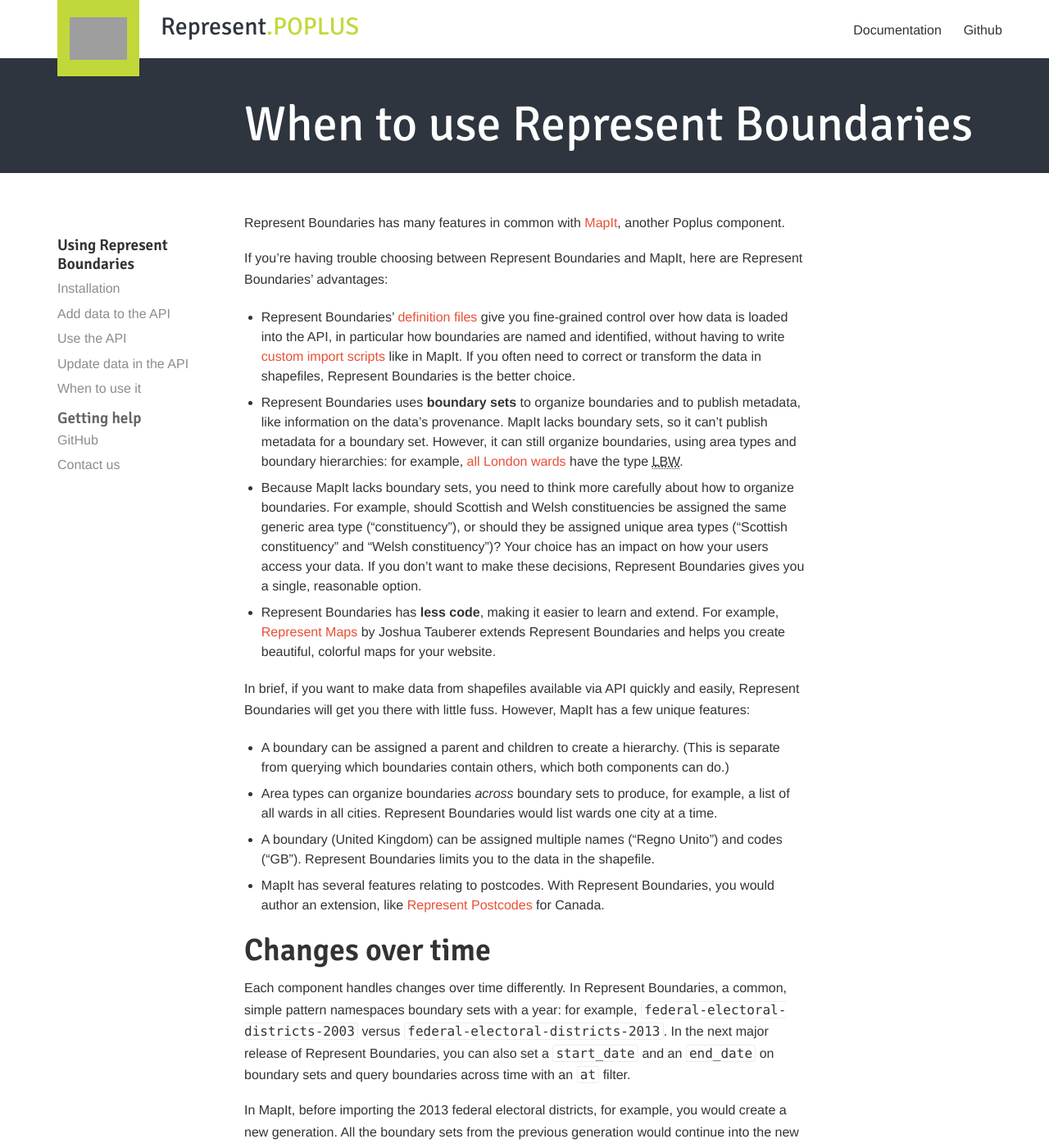
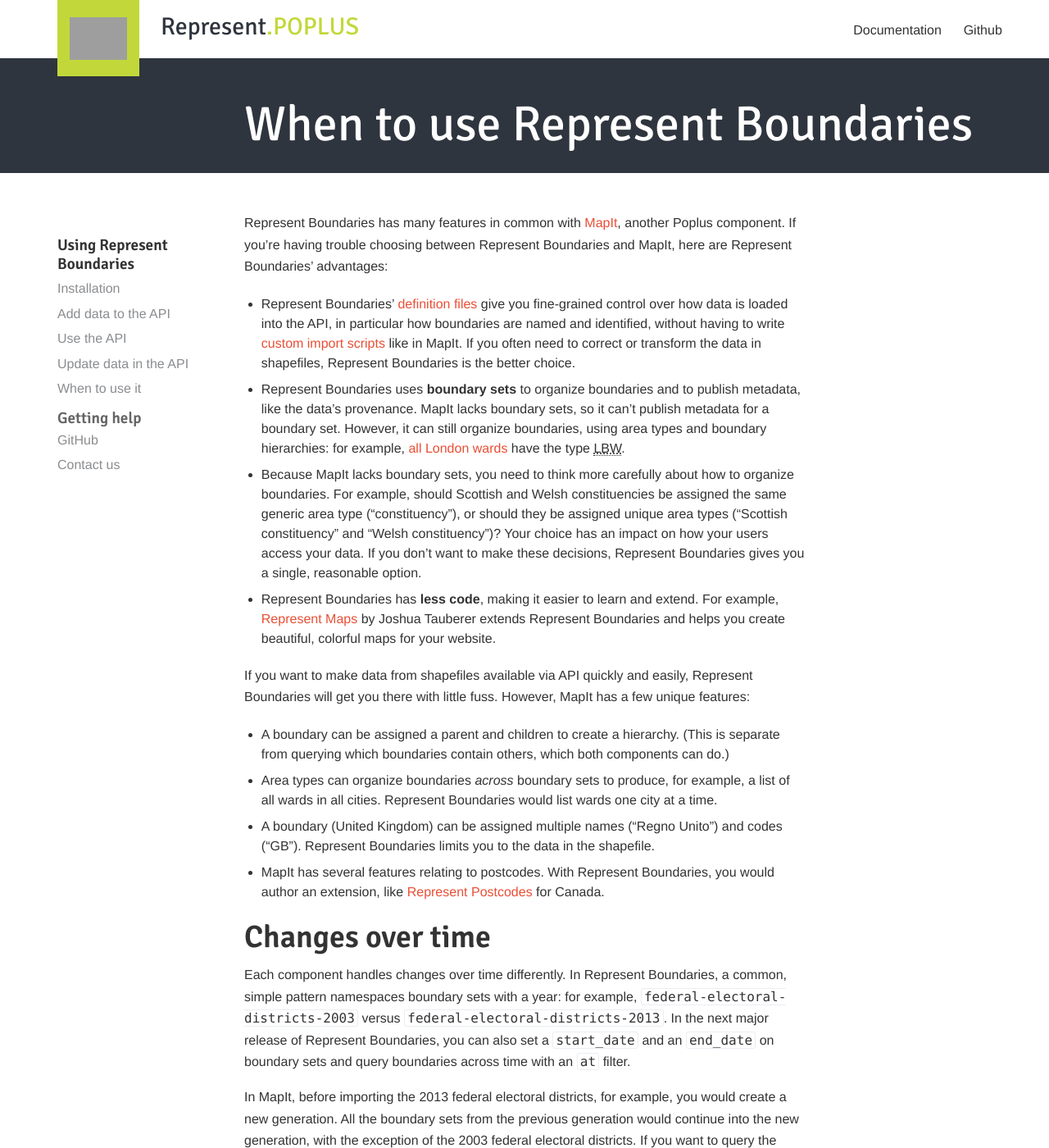
Before and after one commit to opennorth/represent-boundaries-docs, a Jekyll site: the page built from docs/why/index.md, in a window 1280 px wide and 1400 px high. Shown: the whole window at 82% size. Built offline with Jekyll 4.4.1, drawn with Linux system fonts in a browser that asks for light colours; Markdown is read by kramdown in place of the engine named in the settings; grey boxes are pictures that could not be loaded.

Commit message:
tighter sentences

```diff
--- a/docs/why/index.md
+++ b/docs/why/index.md
@@ -3,16 +3,14 @@
 title: When to use Represent Boundaries
 ---
 
-Represent Boundaries has many features in common with [MapIt](http://mapit.poplus.org/), another Poplus component.
-
-If you're having trouble choosing between Represent Boundaries and MapIt, here are Represent Boundaries' advantages:
+Represent Boundaries has many features in common with [MapIt](http://mapit.poplus.org/), another Poplus component. If you're having trouble choosing between Represent Boundaries and MapIt, here are Represent Boundaries' advantages:
 
 * Represent Boundaries' <a href="{{ site.baseurl }}/docs/import/">definition files</a> give you fine-grained control over how data is loaded into the API, in particular how boundaries are named and identified, without having to write [custom import scripts](https://github.com/mysociety/mapit/tree/master/mapit/management/commands) like in MapIt. If you often need to correct or transform the data in shapefiles, Represent Boundaries is the better choice.
-* Represent Boundaries uses **boundary sets** to organize boundaries and to publish metadata, like information on the data's provenance. MapIt lacks boundary sets, so it can't publish metadata for a boundary set. However, it can still organize boundaries, using area types and boundary hierarchies: for example, [all London wards](http://mapit.mysociety.org/areas/LBW) have the type <abbr title="London borough ward">LBW</abbr>.
+* Represent Boundaries uses **boundary sets** to organize boundaries and to publish metadata, like the data's provenance. MapIt lacks boundary sets, so it can't publish metadata for a boundary set. However, it can still organize boundaries, using area types and boundary hierarchies: for example, [all London wards](http://mapit.mysociety.org/areas/LBW) have the type <abbr title="London borough ward">LBW</abbr>.
 * Because MapIt lacks boundary sets, you need to think more carefully about how to organize boundaries. For example, should Scottish and Welsh constituencies be assigned the same generic area type ("constituency"), or should they be assigned unique area types ("Scottish constituency" and "Welsh constituency")? Your choice has an impact on how your users access your data. If you don't want to make these decisions, Represent Boundaries gives you a single, reasonable option.
 * Represent Boundaries has **less code**, making it easier to learn and extend. For example, [Represent Maps](https://github.com/JoshData/represent-maps) by Joshua Tauberer extends Represent Boundaries and helps you create beautiful, colorful maps for your website.
 
-In brief, if you want to make data from shapefiles available via API quickly and easily, Represent Boundaries will get you there with little fuss. However, MapIt has a few unique features:
+If you want to make data from shapefiles available via API quickly and easily, Represent Boundaries will get you there with little fuss. However, MapIt has a few unique features:
 
 * A boundary can be assigned a parent and children to create a hierarchy. (This is separate from querying which boundaries contain others, which both components can do.)
 * Area types can organize boundaries *across* boundary sets to produce, for example, a list of all wards in all cities. Represent Boundaries would list wards one city at a time.
```
